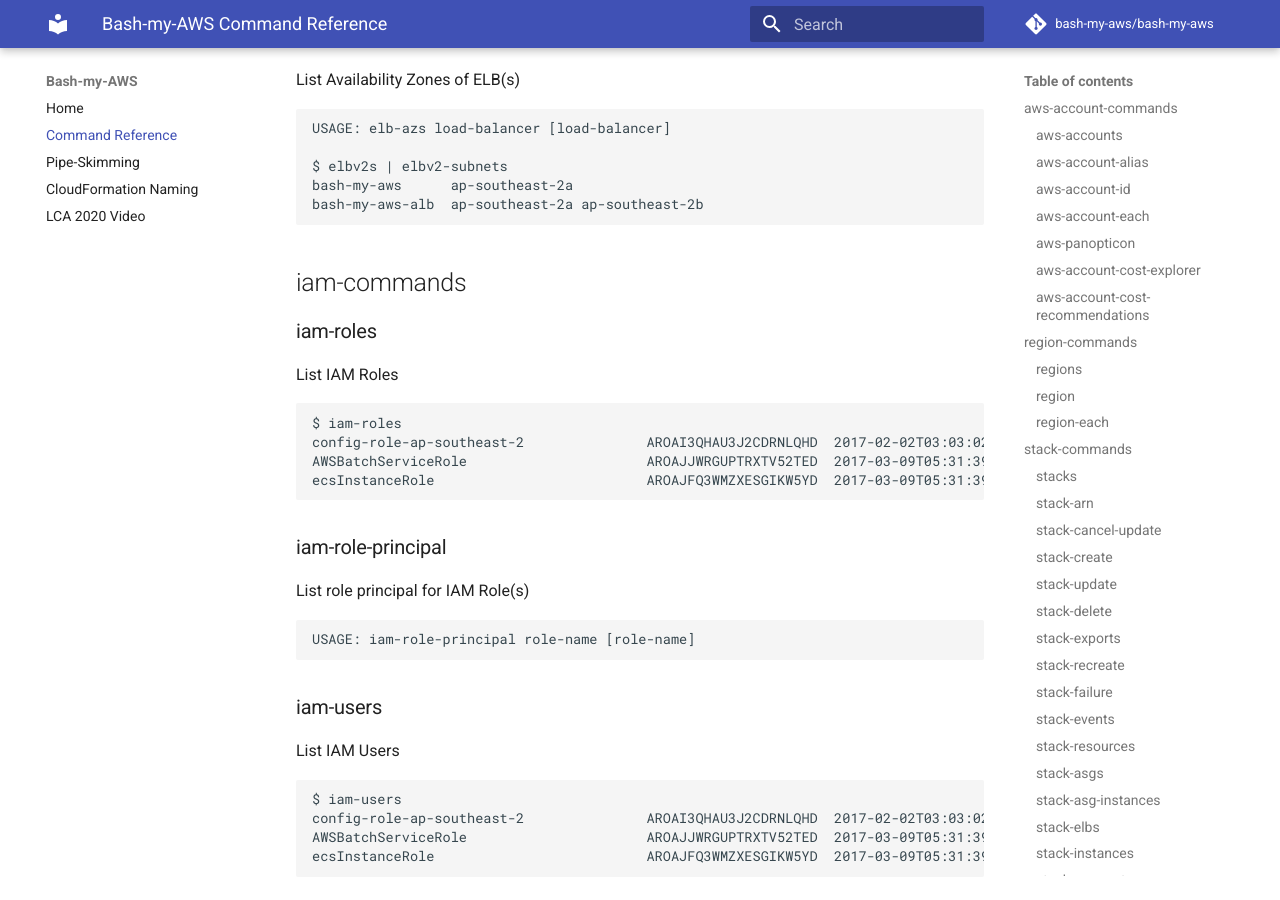
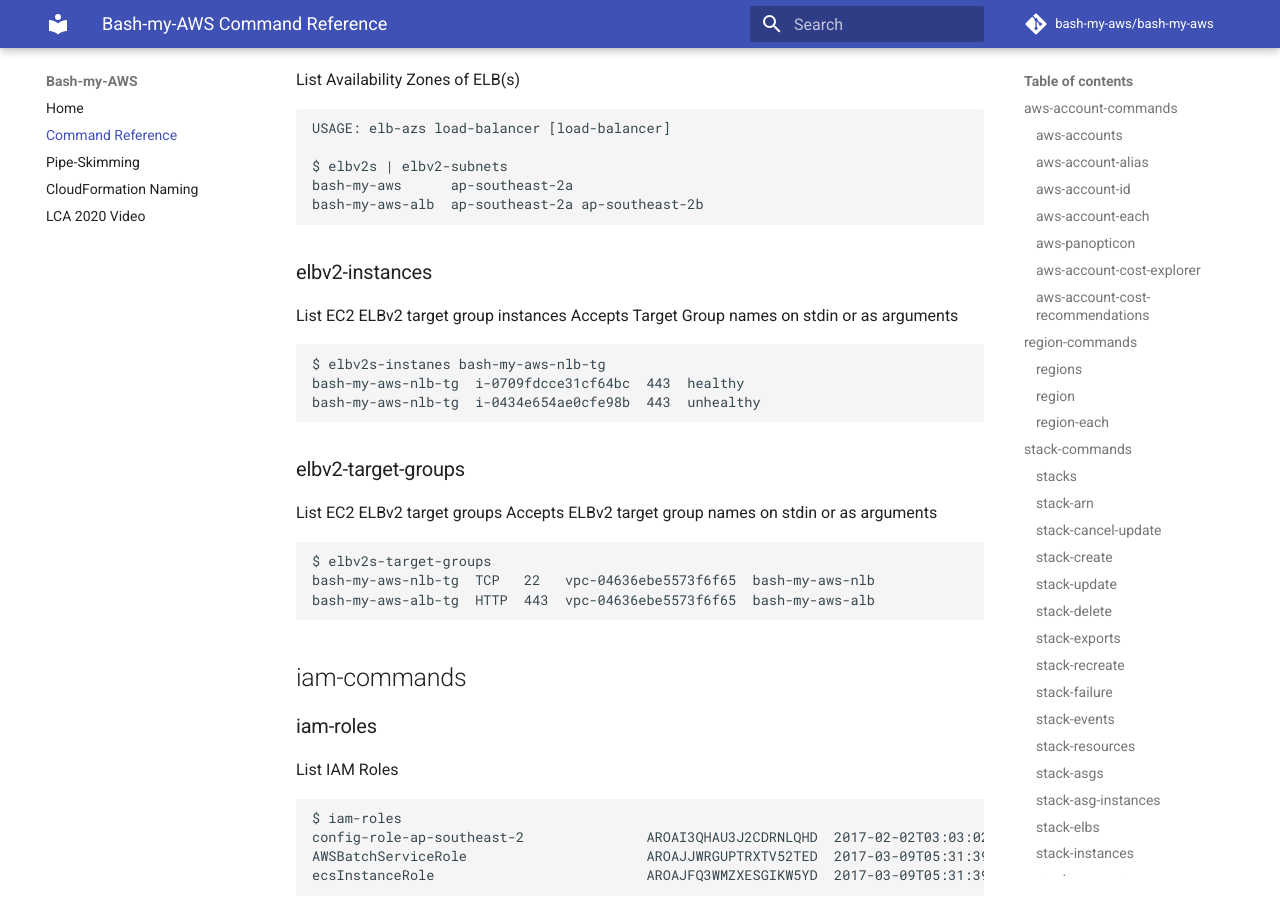
Before and after one commit to bash-my-aws/bash-my-aws, an MkDocs documentation site: the page built from docs/command-reference.md, in a window 1280 px wide and 900 px high, scrolled down 20325 px. Built offline with MkDocs 1.6.1 and Material for MkDocs 9.7.7, drawn with Linux system fonts in a browser that asks for light colours; comment, search, counter and statistics services are not loaded.

Commit message:
elbv2: list target groups, instances

```diff
--- a/docs/command-reference.md
+++ b/docs/command-reference.md
@@ -975,6 +975,26 @@
     bash-my-aws-alb  ap-southeast-2a ap-southeast-2b
 
 
+### elbv2-instances
+
+List EC2 ELBv2 target group instances
+Accepts Target Group names on stdin or as arguments
+
+    $ elbv2s-instanes bash-my-aws-nlb-tg
+    bash-my-aws-nlb-tg  i-0709fdcce31cf64bc  443  healthy
+    bash-my-aws-nlb-tg  i-0434e654ae0cfe98b  443  unhealthy
+
+
+### elbv2-target-groups
+
+List EC2 ELBv2 target groups
+Accepts ELBv2 target group names on stdin or as arguments
+
+    $ elbv2s-target-groups
+    bash-my-aws-nlb-tg  TCP   22   vpc-04636ebe5573f6f65  bash-my-aws-nlb
+    bash-my-aws-alb-tg  HTTP  443  vpc-04636ebe5573f6f65  bash-my-aws-alb
+
+
 ## iam-commands
 
 
```
Also changed, not shown: 4 other files.
